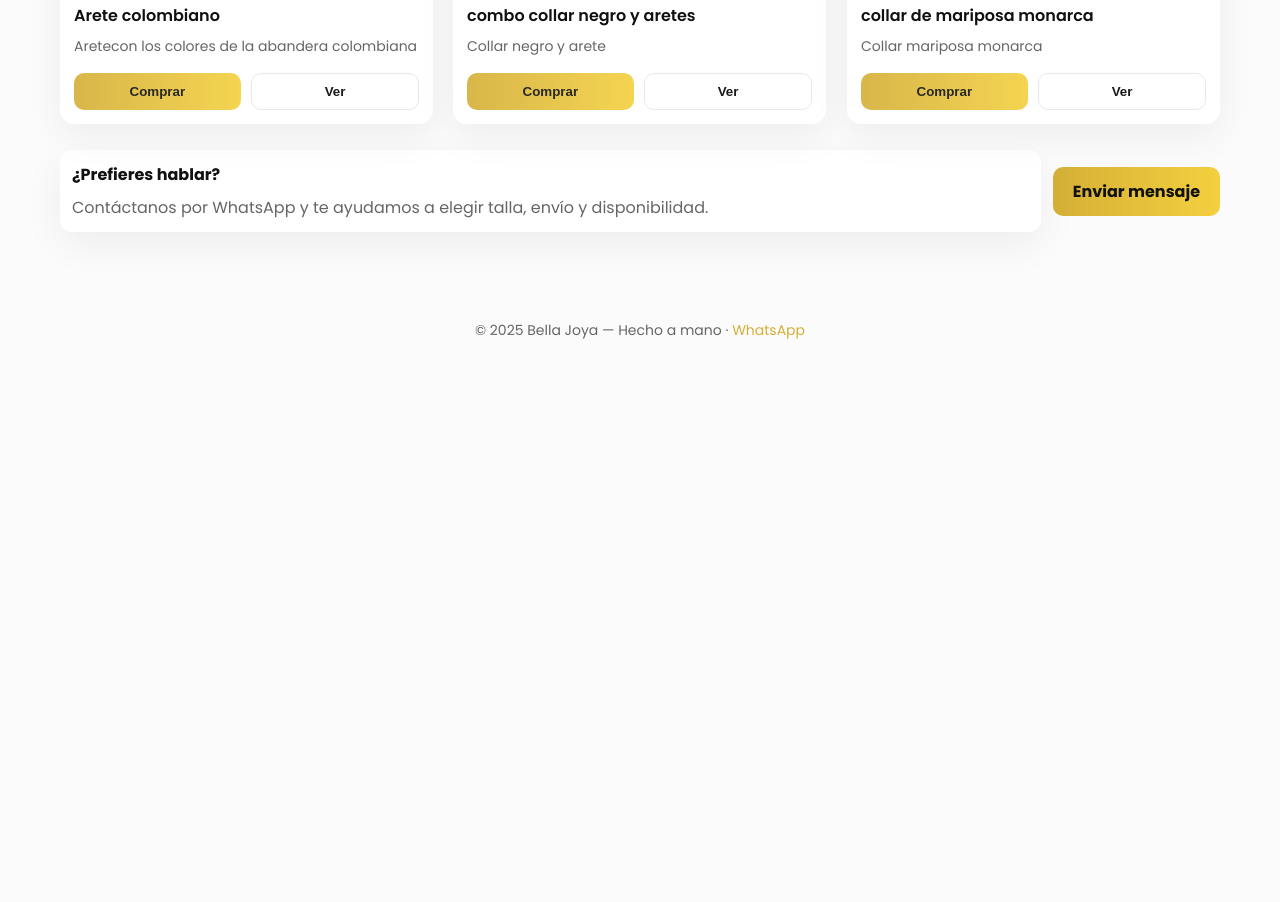
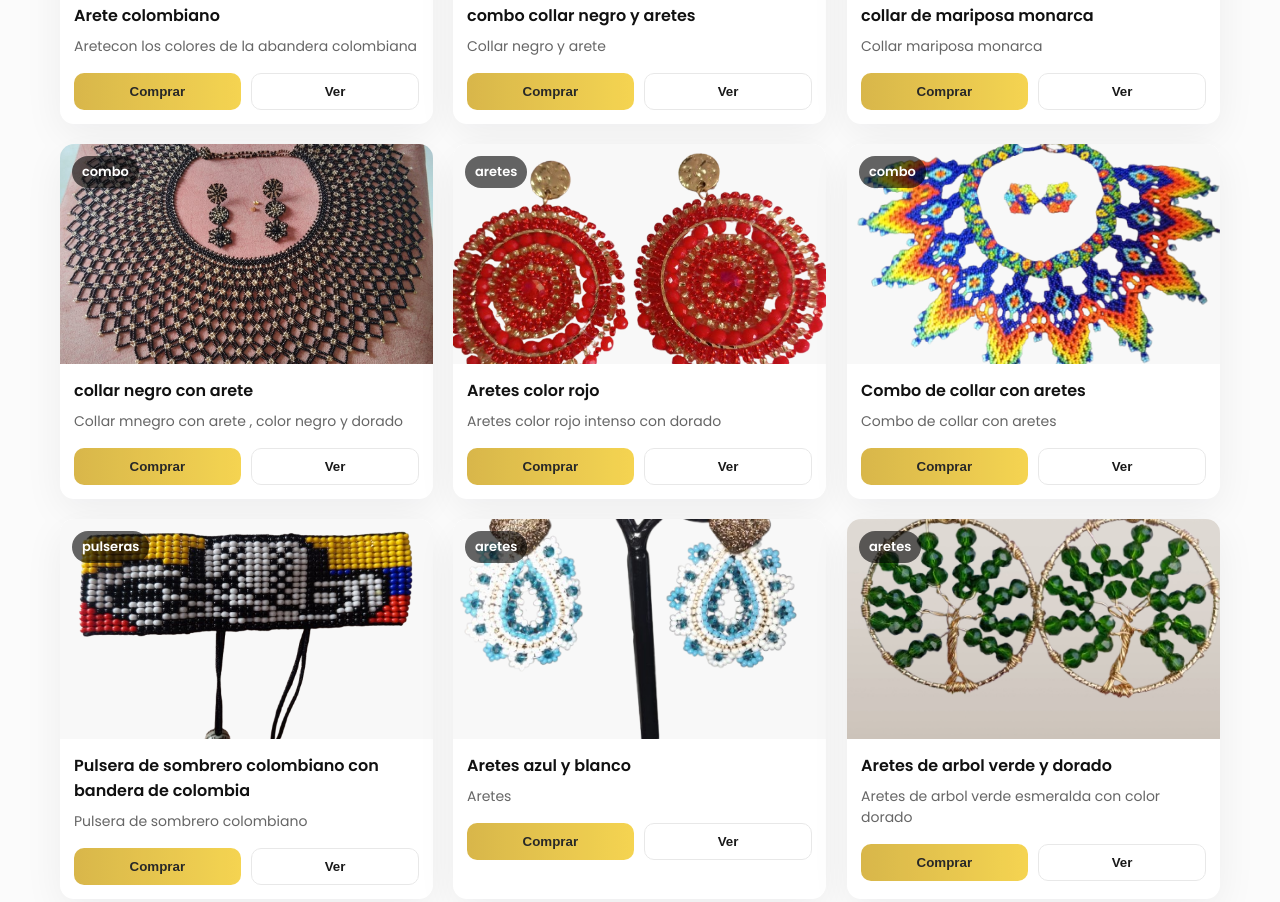
Before and after one commit to ciro342/Bisuteria-Homy, a plain HTML site: page index.html in a window 1280 px wide. Shown: the part 3106-4008 px from the top of the page. Before the commit the page ends 3477 px from the top, so only its background shows below. Drawn offline with Linux system fonts and the light colour scheme.

Commit message:
se agrego mas productos de aretes y pulseras

```diff
--- a/index.html
+++ b/index.html
@@ -102,14 +102,21 @@
       {id:8,name:'Aretes multi color',category:'aretes',desc:'Aretes de flor de dos colores a elegir',img:'assets/aretesmulticolor.jpg'},
       {id:9,name:'collar',category:'combo',desc:'Collar de colores',img:'assets/C1.jpg'},
       {id:10,name:'collar amarillo',category:'combo',desc:'Collar amarillo',img:'assets/C2.jpg'},
-      {id:11,name:'Arete blanco ',category:'aretes',desc:'Arete ',img:'assets/A1.jpg'},
+      {id:11,name:'Arete blanco ',category:'aretes',desc:'Arete ',img:'assets/A1a.png'},
       {id:12,name:'Aretes de color ',category:'aretes',desc:'Arete ',img:'assets/A2.jpg'},
-      {id:13,name:'Arete ',category:'aretes',desc:'Arete ',img:'assets/A3.jpg'},
+      {id:13,name:'Arete ',category:'aretes',desc:'Arete ',img:'assets/A3.png'},
       {id:14,name:'combo arete y pulsera ',category:'combo',desc:'Arete ',img:'assets/A4.jpg'},
       {id:15,name:'Aretes de mariposa ',category:'arete',desc:'Aretes de mariposa negra y morado ',img:'assets/A5.jpg'},
       {id:16,name:'Arete colombiano ',category:'arete',desc:'Aretecon los colores de la abandera colombiana ',img:'assets/A6.jpg'},
       {id:17,name:'combo collar negro  y aretes ',category:'combo',desc:'Collar negro y arete ',img:'assets/C4.png'},
       {id:18,name:' collar de mariposa monarca ',category:'collares',desc:'Collar mariposa monarca ',img:'assets/C5.png'},
+      {id:19,name:'collar negro con arete',category:'combo',desc:'Collar mnegro con arete , color negro y dorado',img:'assets/C6.jpg'},
+      {id:20,name:'Aretes color rojo',category:'aretes',desc:'Aretes color rojo intenso con dorado ',img:'assets/A7.png'},
+      {id:21,name:'Combo de collar con aretes',category:'combo',desc:'Combo de collar con aretes',img:'assets/C7.png'},
+      {id:22,name:'Pulsera de sombrero colombiano con bandera de colombia',category:'pulseras',desc:'Pulsera de sombrero colombiano',img:'assets/P1.png'},
+      {id:23,name:'Aretes azul y blanco',category:'aretes',desc:'Aretes',img:'assets/A8.png'},
+      {id:24,name:'Aretes de arbol verde y dorado',category:'aretes',desc:'Aretes de arbol verde esmeralda con color dorado ',img:'assets/A9.png'},
+      {id:25,name:'Aretes de loro',category:'aretes',desc:'Aretes en forma de loro de colores verde , rojo blanco y amarillo',img:'assets/A10.png'},
     ];
 
     // Helpers
```
Also changed, not shown: assets/A1.jpg (deleted), assets/A10.png (added), assets/A1a.png (added), assets/A3.jpg (deleted), assets/A3.png (added), assets/A7.png (added), assets/A8.png (added), assets/A9.png (added), assets/C6.jpg (added), assets/C7.png (added), assets/P1.png (added).
